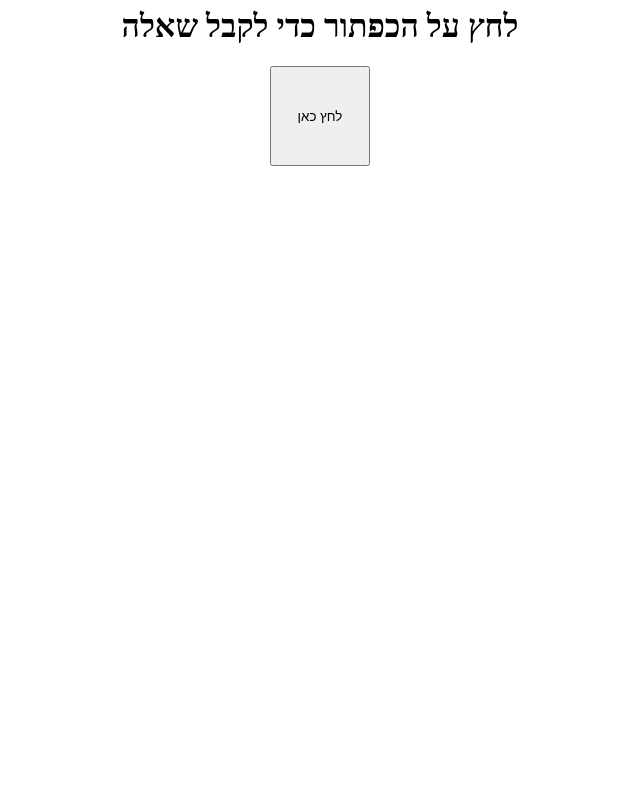
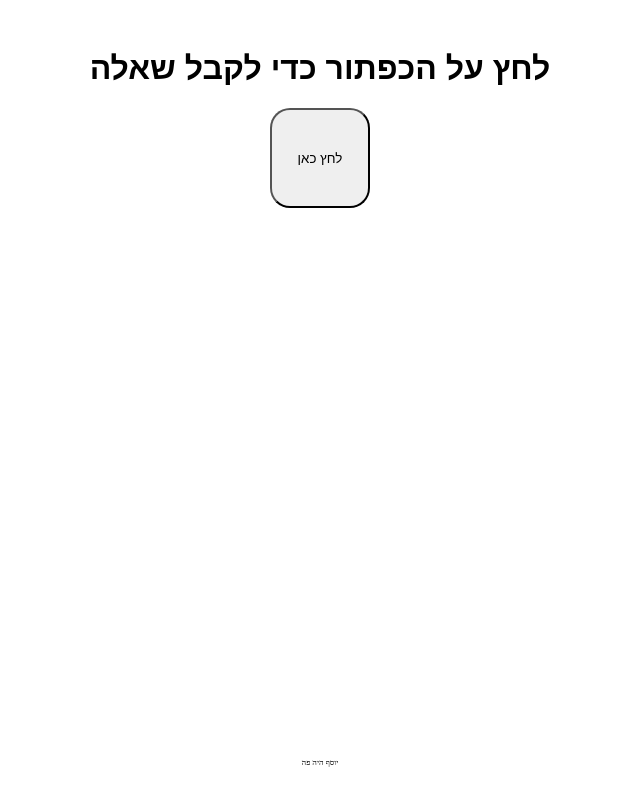
Before and after one commit to YoderBy/MALOPRACTICE, a plain HTML site: page index.html in a window 1280 px wide. Shown: the whole page, without its empty margins (320-960 px from the left). Drawn offline with Linux system fonts and the light colour scheme.

Commit message:
Update index.html

```diff
--- a/index.html
+++ b/index.html
@@ -1,14 +1,16 @@
 <style>
 button{
   width:100px;
-
+  border-radius:20px;
   height:100px;
 }
 div{
+margin:50px;
   text-align: center;
   position:center;
 }
 h1{
+font-family: arial;
   direction:rtl;
 }
 </style>
@@ -19,6 +21,7 @@ h1{
 <button onclick = 'generate()'>
 לחץ כאן
 </button>
+<p style = "font-size:8px; margin-top:550px;" >יוסף היה פה</p>
 
 </div>
 
```
